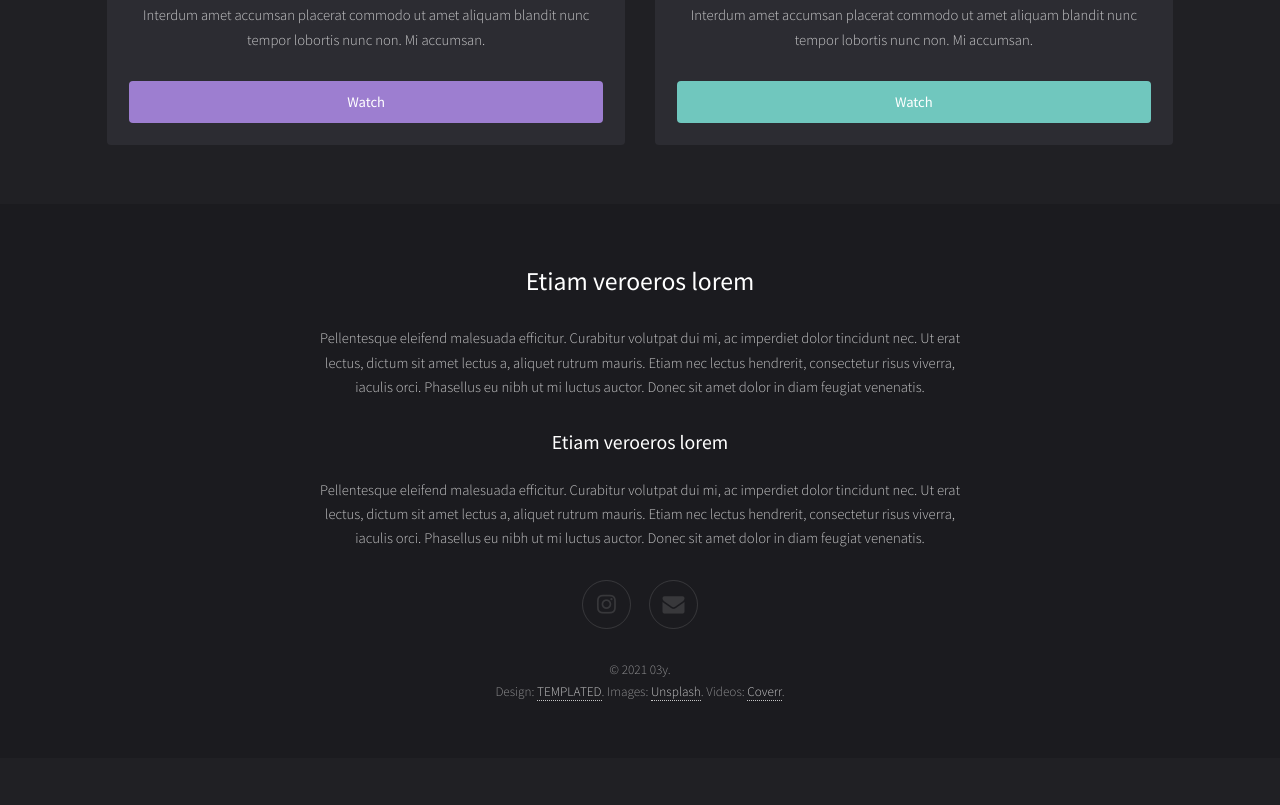
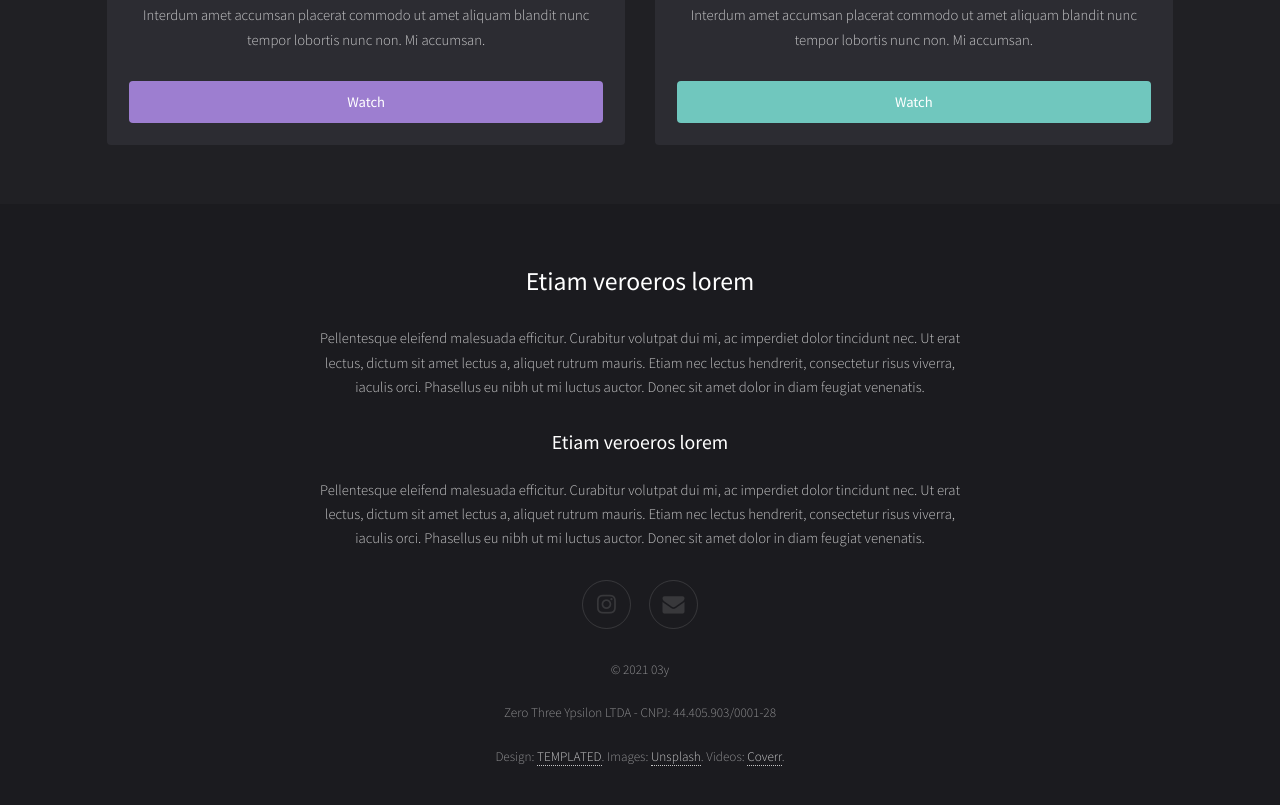
Before and after one commit to wycfan/wycfan.github.io, a plain HTML site: page index.html in a window 1280 px wide. Shown: the part 2120-2925 px from the top of the page. Before the commit the page ends 2878 px from the top, so only its background shows below. Drawn offline with Linux system fonts and the light colour scheme.

Commit message:
Add files via upload

```diff
--- a/index.html
+++ b/index.html
@@ -110,7 +110,9 @@
 							<li><a href="https://www.instagram.com/zero.three.y/" class="icon fa-instagram"><span class="label">Instagram</span></a></li>
 							<li><a href="mailto:03y@03y.one" class="icon fa-envelope"><span class="label">Email</span></a></li>
 						</ul>
-						<p class="copyright">&copy; 2021 03y. <br>
+						<p class="copyright">&copy; 2021 03y <br><br>
+							Zero Three Ypsilon LTDA - CNPJ: 44.405.903/0001-28<br><br>
+
 							Design: <a href="https://templated.co">TEMPLATED</a>. Images: <a href="https://unsplash.com/">Unsplash</a>. Videos: <a href="http://coverr.co/">Coverr</a>.</p>
 					</div>
 				</footer>
```
